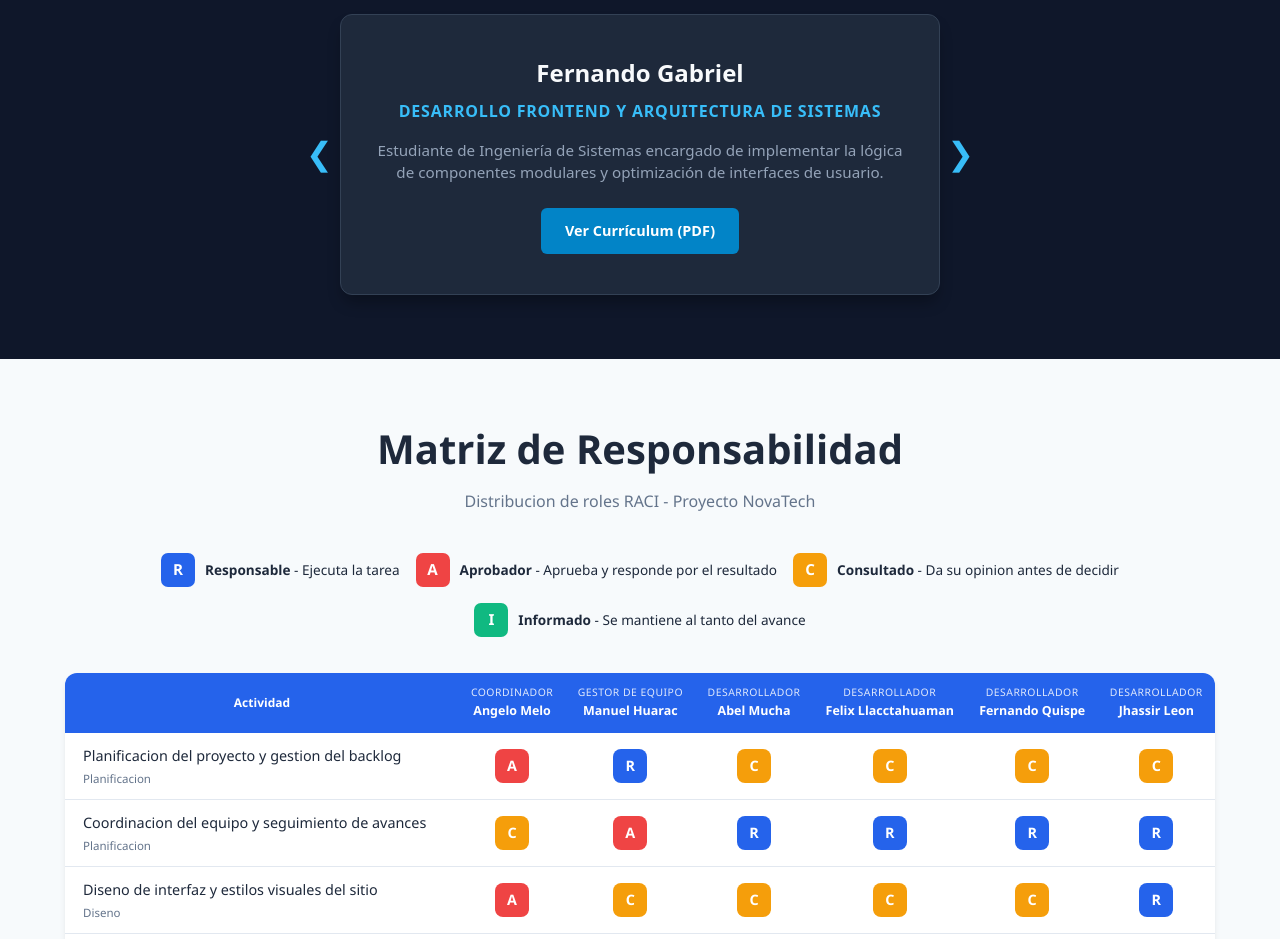
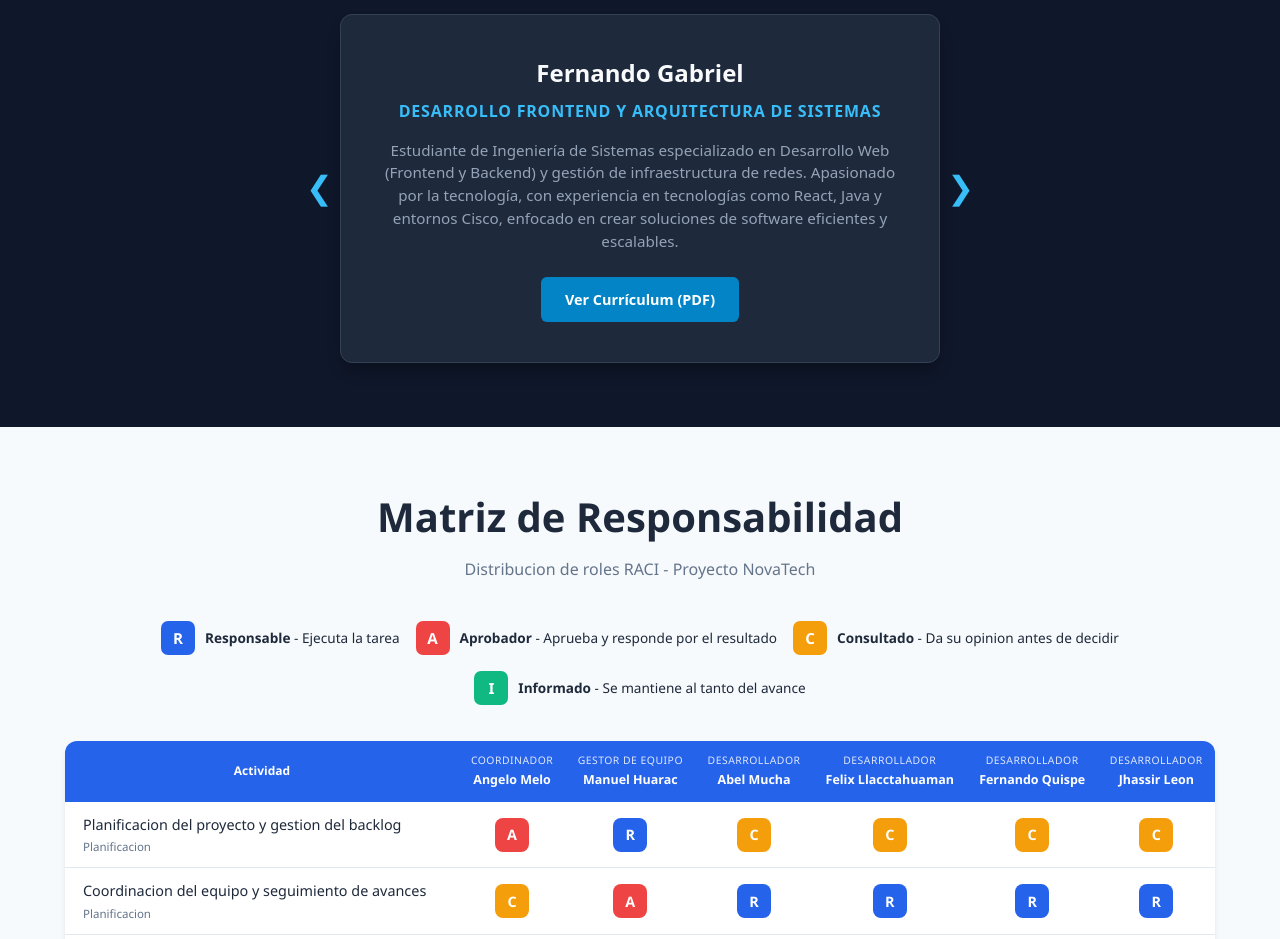
Before and after one commit to Giampierr/NovaTech, a React (Vite) app: page /nosotros in a window 1280 px wide. Shown: the part 2900-3839 px from the top of the page. Built offline with nearby package versions, Linux system fonts and the light colour scheme.

Commit message:
Update descriptions for team members in SliderCv

```diff
--- a/src/components/SliderCv.jsx
+++ b/src/components/SliderCv.jsx
@@ -7,35 +7,35 @@ export function SliderCv() {
       id: 1,
       nombre: "Fernando Gabriel",
       rol: "Desarrollo Frontend y Arquitectura de Sistemas",
-      descripcion: "Estudiante de Ingeniería de Sistemas encargado de implementar la lógica de componentes modulares y optimización de interfaces de usuario.",
+      descripcion:"Estudiante de Ingeniería de Sistemas especializado en Desarrollo Web (Frontend y Backend) y gestión de infraestructura de redes. Apasionado por la tecnología, con experiencia en tecnologías como React, Java y entornos Cisco, enfocado en crear soluciones de software eficientes y escalables.",
       pdfUrl: "/cvs/cv-Fernando Quispe.pdf" // Recuerda colocar los PDFs en la carpeta public/cvs/
     },
     {
       id: 2,
       nombre: "Angel Huarac",
       rol: "Desarrollo Backend y Gestión de Repositorios",
-      descripcion: "Estudiante de Ingeniería de Sistemas encargado del despliegue del proyecto, configuración de herramientas de desarrollo y control de versiones.",
+      descripcion: "Estudiante universitario con sólida experiencia en la gestión operativa de almacenes, control de inventarios y logística de distribución. Se destaca por su eficiencia bajo presión, coordinación con proveedores y optimización de flujos de mercancías, asegurando el cumplimiento estricto de plazos y estándares de calidad.",
       pdfUrl: "/cvs/cv2-Angel.pdf"
     },
     {
       id: 3,
       nombre: "Jhassir León",
       rol: "Diseño UI/UX y Documentación",
-      descripcion: "Encargado del prototipado en Figma, diseño visual de las vistas del hardware y elaboración de la documentación del proyecto.",
+      descripcion: "Estudiante de Ingeniería de Sistemas e Informática con especialización en Redes y Comunicaciones, desempeñándose actualmente como Analista de Datos. Combina un fuerte pensamiento analítico con habilidades técnicas para la recopilación, procesamiento e interpretación de datos estadísticos orientados a la toma de decisiones estratégicas.",
       pdfUrl: "/cvs/cv3-Jhassir.pdf"
     },
     {
       id: 4,
       nombre: "David Curo",
       rol: "Diseño UI/UX y Documentación",
-      descripcion: "Encargado del prototipado en Figma, diseño visual de las vistas del hardware y elaboración de la documentación del proyecto.",
+      descripcion: "Estudiante de Ingeniería de Sistemas e Informática posicionado en el tercio superior académico. Cuenta con competencias integrales que abarcan desde el análisis de datos (Power BI, SQL) y desarrollo Frontend hasta la gestión de infraestructura de redes (Cisco) y la optimización de procesos logísticos para e-commerce.",
       pdfUrl: "/cvs/cv-David.pdf"
     },
     {
       id: 5,
       nombre: "Abel Moises",
       rol: "Diseño UI/UX y Documentación",
-      descripcion: "Encargado del prototipado en Figma, diseño visual de las vistas del hardware y elaboración de la documentación del proyecto.",
+      descripcion: "Estudiante de Ingeniería de Software enfocado en el desarrollo de aplicaciones web y móviles con criterios de escalabilidad horizontal. Cuenta con sólida formación en tecnologías Frontend (React, Next.js) y gestión de persistencia de datos con Spring Web JPA, destacando por su enfoque colaborativo en la integración de arquitecturas lógicas.",
       pdfUrl: "/cvs/cv4-Abel.pdf"
     },
   ];
```
